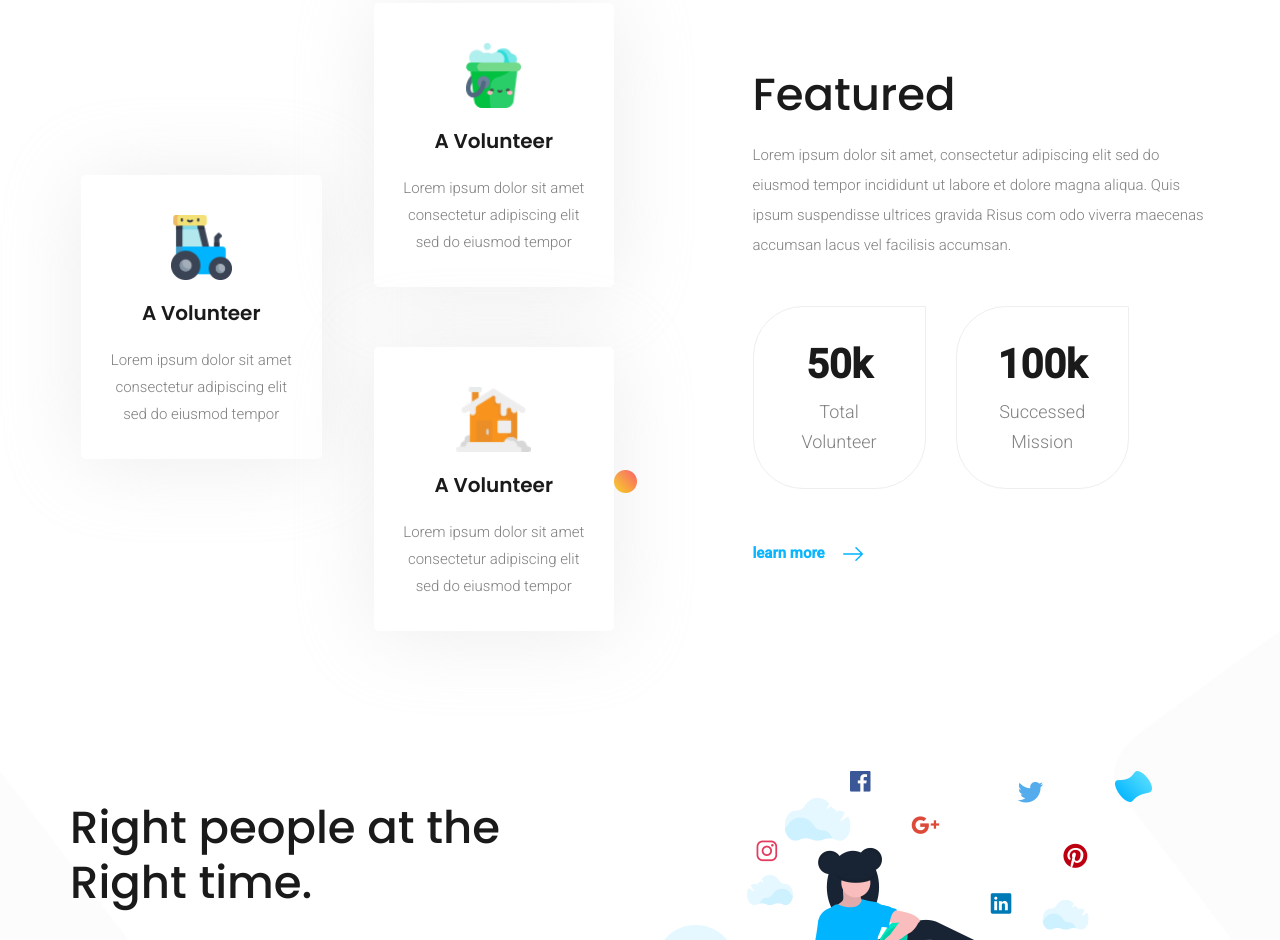
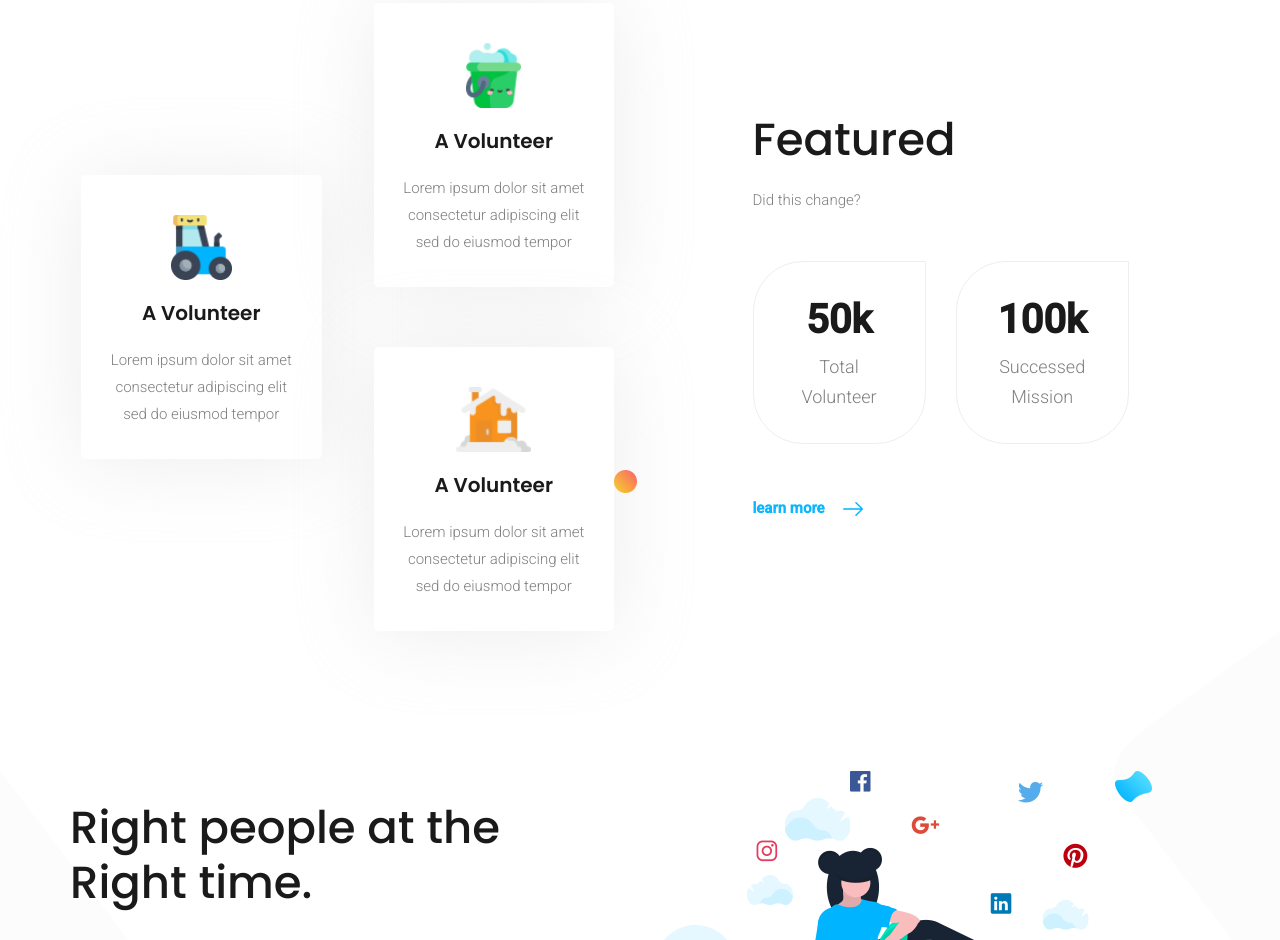
Before and after one commit to braxhawk/hackNC2019, a plain HTML site: page website/index.html in a window 1280 px wide. Shown: the part 1157-2097 px from the top of the page. Drawn offline with Linux system fonts and the light colour scheme.

Commit message:
this changed?

```diff
--- a/website/index.html
+++ b/website/index.html
@@ -163,10 +163,7 @@
                 <div class="col-lg-5">
                     <div class="feature_part_text">
                         <h2>featured</h2>
-                        <p>Lorem ipsum dolor sit amet, consectetur adipiscing elit sed do eiusmod
-                            tempor incididunt ut labore et dolore magna aliqua. Quis ipsum suspendisse
-                            ultrices gravida Risus com odo viverra maecenas accumsan lacus vel facilisis
-                            accumsan.</p>
+                        <p>Did this change?</p>
                         <div class="row">
                             <div class="col-sm-6 col-md-4 col-lg-5">
                                 <div class="feature_part_text_iner">
```
